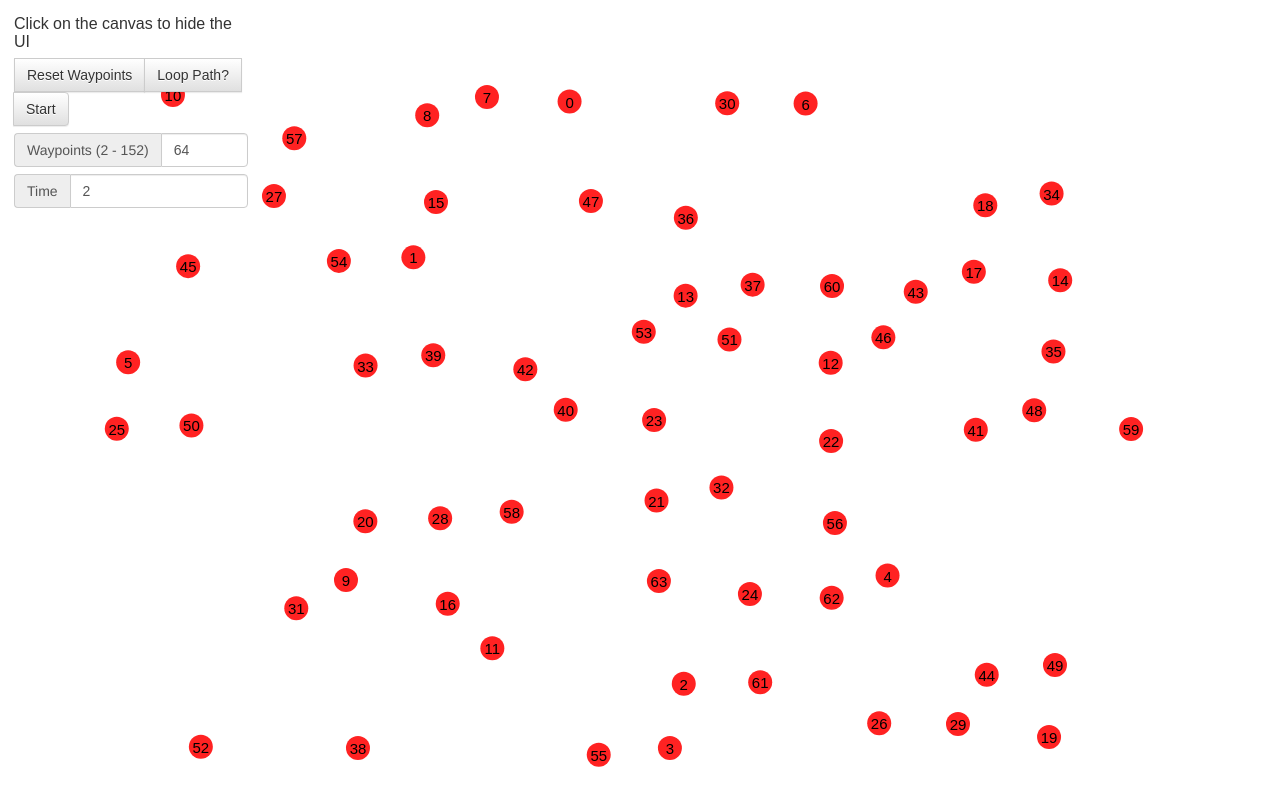
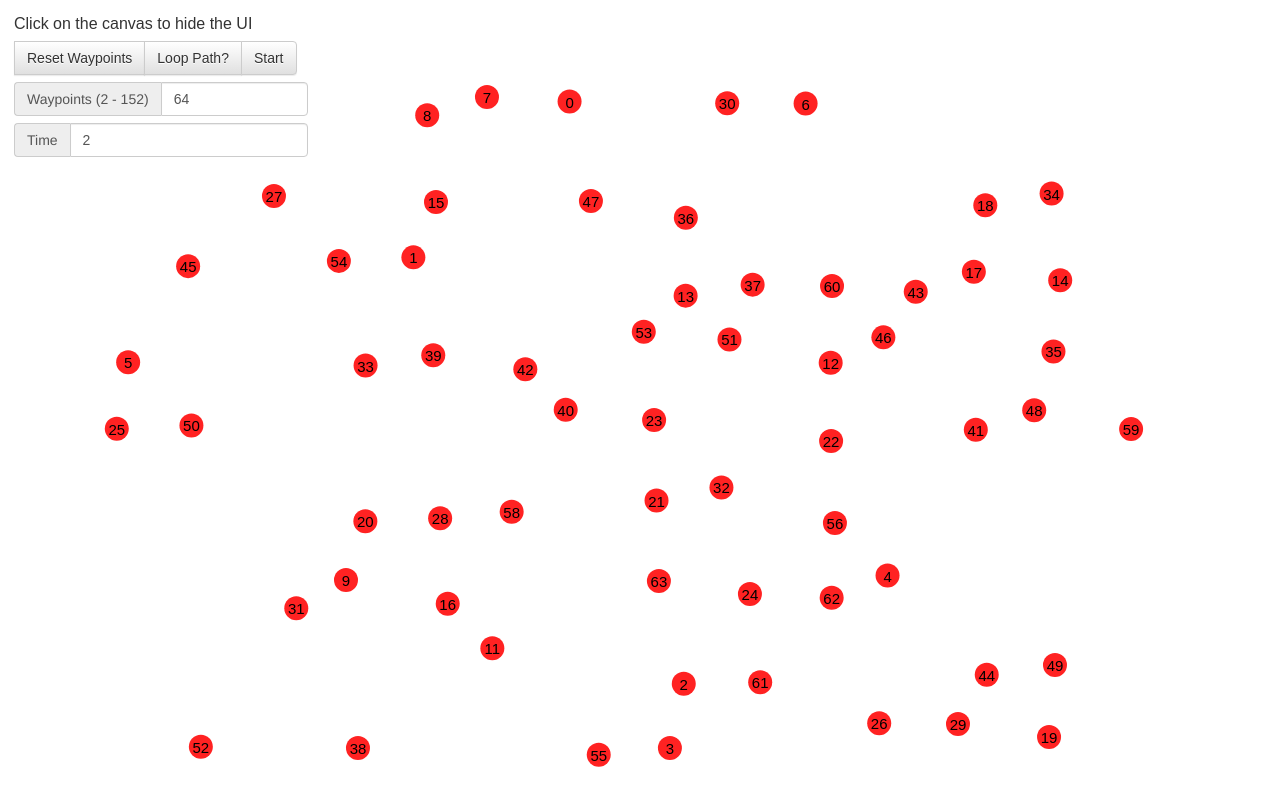
Before and after one commit to ollieBaker/Cattmull-Rom-Canvas, a plain HTML site: page index.html in a window 1280 px wide. Drawn offline with nearby package versions, Linux system fonts and the light colour scheme.

Commit message:
Change UI width to ems

```diff
--- a/css/main.css
+++ b/css/main.css
@@ -85,7 +85,7 @@ canvas {
     max-width: 100%;
 }
 #uiContainer {
-    width: 18.3%;
+    width: 21em;
     margin: 1em;
     margin-top: 0.5em;
 }
```
